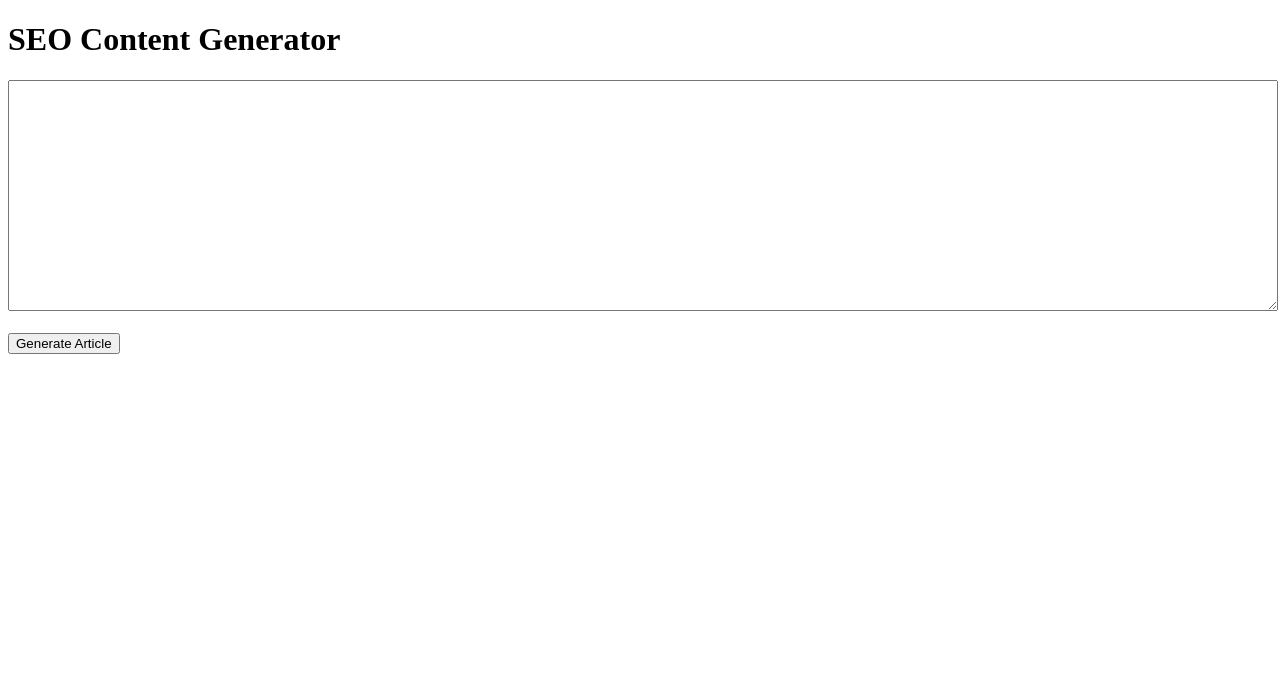
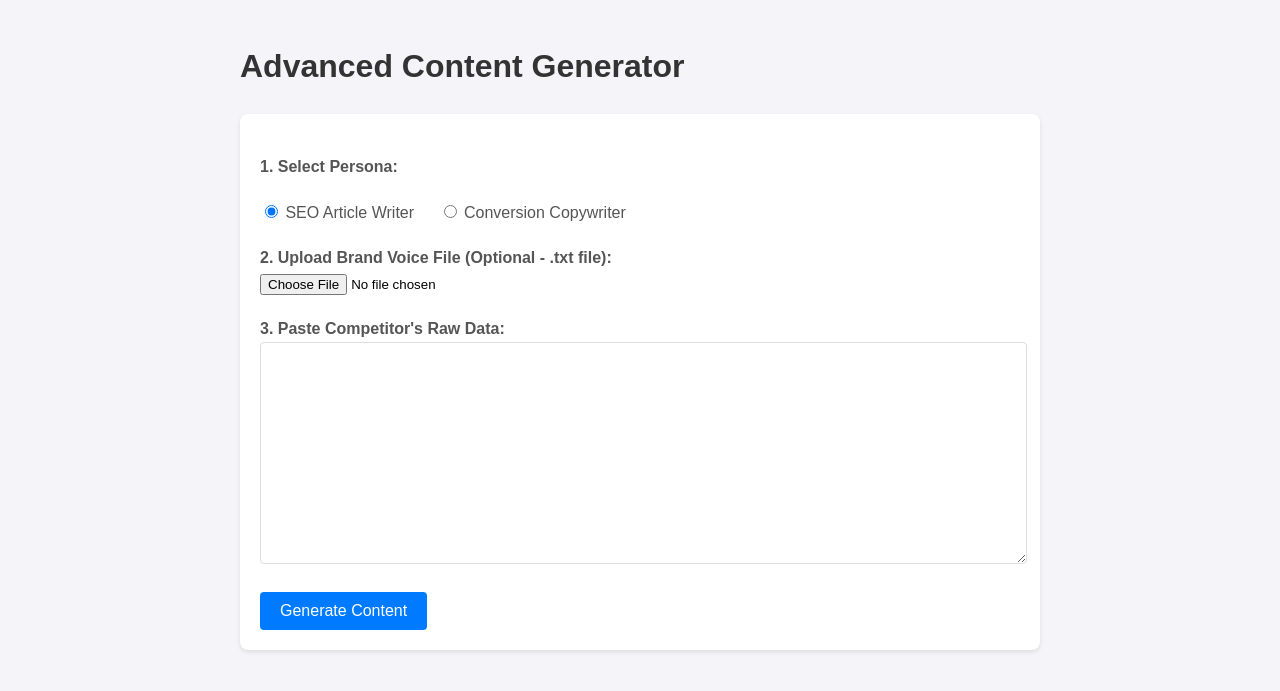
Before and after one commit to naseem824/Content-generator-backend, a Flask app: page / in a window 1280 px wide. Shown: the top 691 px of the page. Run offline with Flask 3, Linux system fonts and the light colour scheme.

Commit message:
Update index.html

```diff
--- a/templates/index.html
+++ b/templates/index.html
@@ -1,12 +1,36 @@
 <!DOCTYPE html>
 <html lang="en">
-<head><title>SEO Content Generator</title></head>
+<head>
+    <meta charset="UTF-8">
+    <title>Advanced Content Generator</title>
+    <style>
+        body { font-family: sans-serif; line-height: 1.6; padding: 20px; max-width: 800px; margin: auto; background-color: #f4f4f9; }
+        h1 { color: #333; }
+        form { background: #fff; padding: 20px; border-radius: 8px; box-shadow: 0 2px 4px rgba(0,0,0,0.1); }
+        label { display: block; margin-top: 20px; font-weight: bold; color: #555; }
+        textarea { width: 98%; height: 200px; padding: 10px; border-radius: 4px; border: 1px solid #ddd; }
+        input[type="submit"] { background-color: #007bff; color: white; padding: 10px 20px; border: none; border-radius: 4px; cursor: pointer; font-size: 16px; margin-top: 20px; }
+        input[type="submit"]:hover { background-color: #0056b3; }
+        .radio-group label { display: inline-block; margin-right: 20px; font-weight: normal; }
+    </style>
+</head>
 <body>
-    <h1>SEO Content Generator</h1>
-    <form action="/generate" method="post" target="_blank">
-        <textarea name="competitor_data" rows="15" style="width:100%;" required></textarea>
-        <br><br>
-        <button type="submit">Generate Article</button>
+    <h1>Advanced Content Generator</h1>
+    <form action="/generate" method="post" enctype="multipart/form-data">
+
+        <label>1. Select Persona:</label>
+        <div class="radio-group">
+            <label><input type="radio" name="persona" value="article" checked> SEO Article Writer</label>
+            <label><input type="radio" name="persona" value="copywriter"> Conversion Copywriter</label>
+        </div>
+
+        <label for="brand_voice_file">2. Upload Brand Voice File (Optional - .txt file):</label>
+        <input type="file" id="brand_voice_file" name="brand_voice_file" accept=".txt">
+
+        <label for="competitor_data">3. Paste Competitor's Raw Data:</label>
+        <textarea id="competitor_data" name="competitor_data" required></textarea>
+
+        <input type="submit" value="Generate Content">
     </form>
 </body>
 </html>
```
